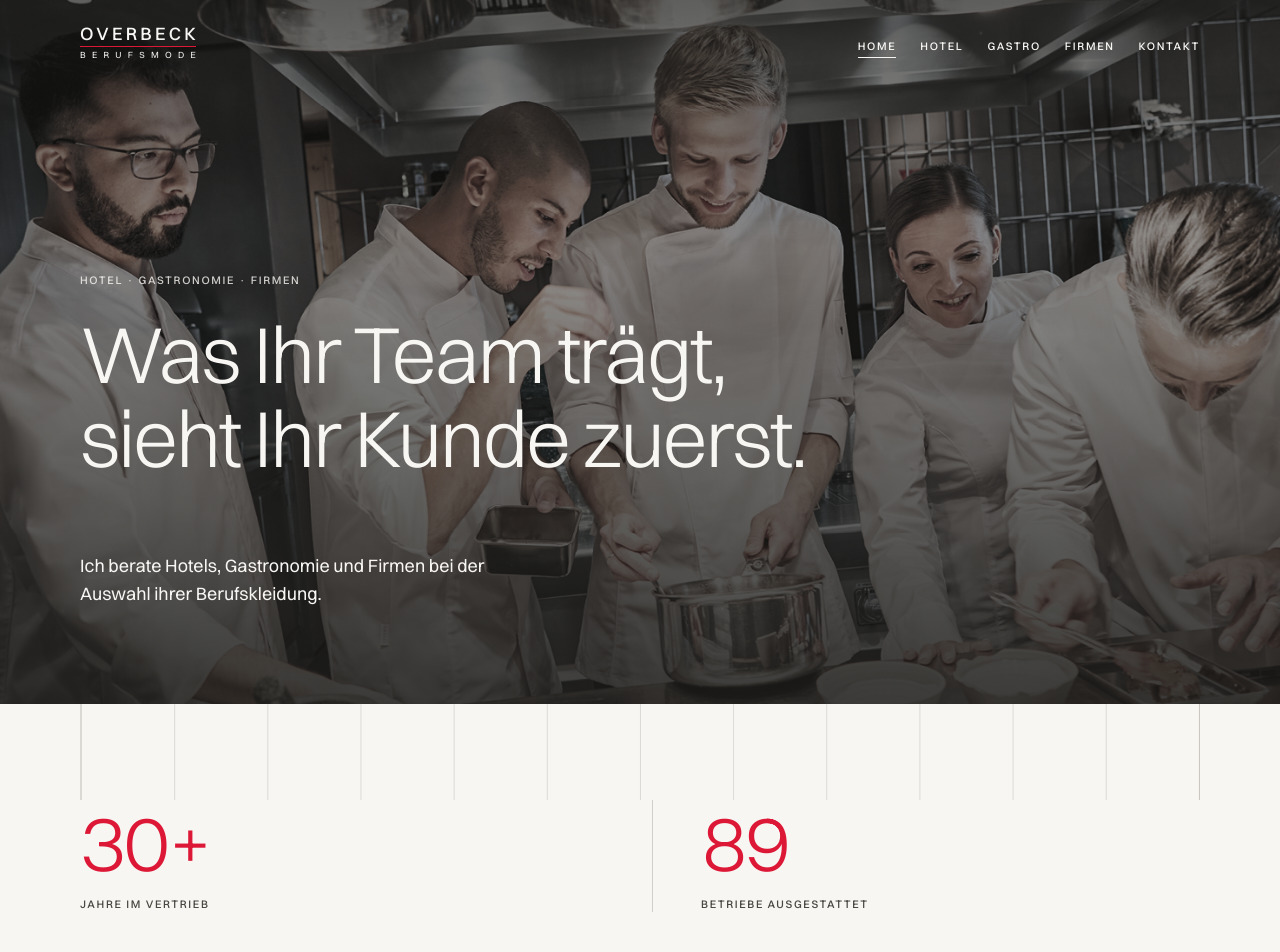
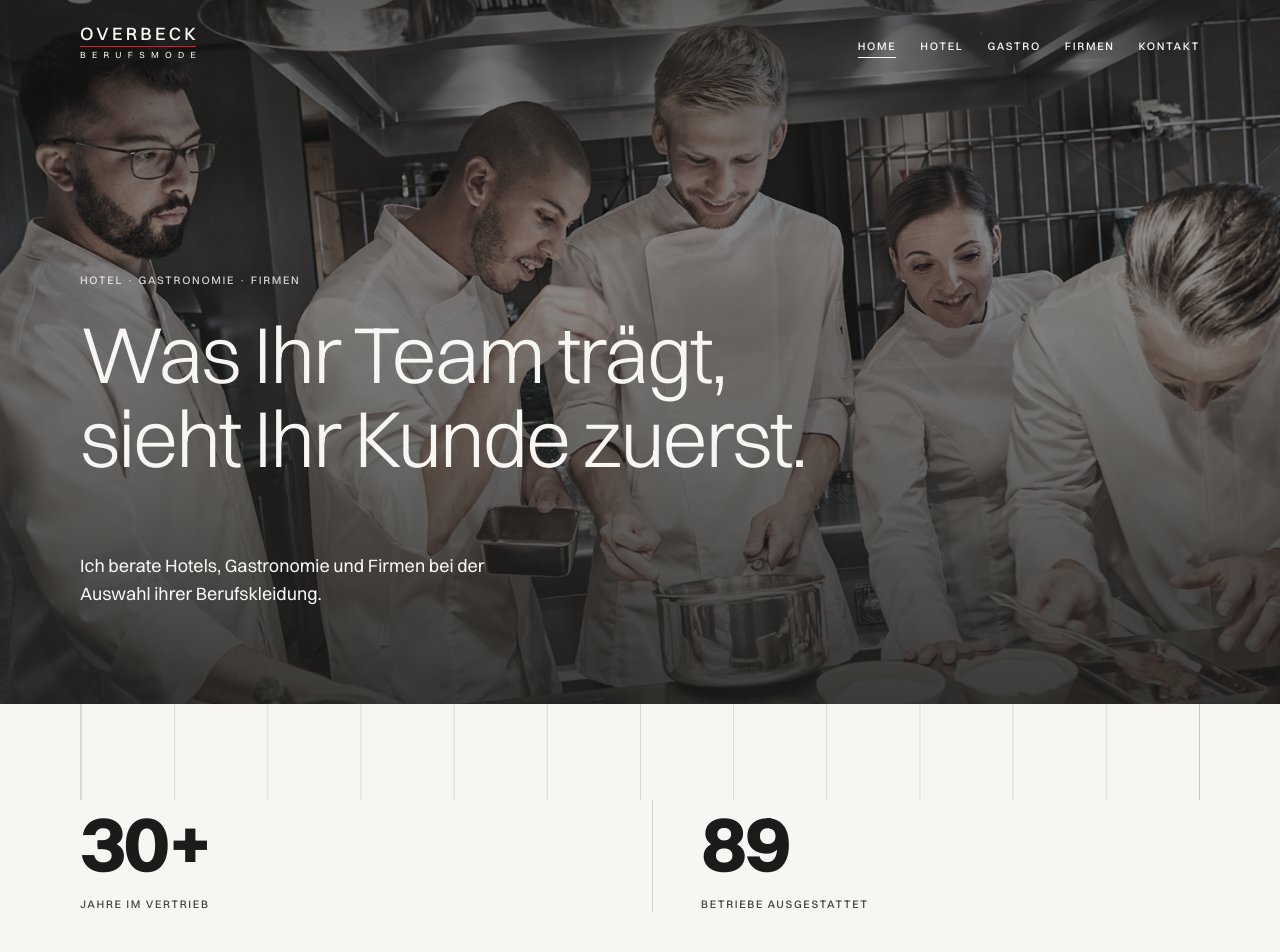
Before and after one commit to HoellerGroup1/Uwe-Overbeck, a Next.js app: page / in a window 1280 px wide. Shown: the top 952 px of the page. Built offline with nearby package versions, Linux system fonts and the light colour scheme.

Commit message:
landing: Credibility-Zahlen in tinte und Bold (E25)
Co-Authored-By: Claude Fable 5.1 <noreply@anthropic.com>
Claude-Session: https://claude.ai/code/session_01NhZ2uGLMUAGMXhL4V9nWuR

```diff
--- a/components/landing/credibility-strip.tsx
+++ b/components/landing/credibility-strip.tsx
@@ -11,6 +11,10 @@ import { credibility } from "@/content/landing";
  * verteilen.
  *
  * Die Zahlen zählen hoch, sobald der Strip ins Bild kommt.
+ *
+ * Seit 13.09. in tinte und Bold (E25) statt in signal und Light -- Marcels
+ * Entscheidung. Damit ist der Strip die einzige Stelle der Seite mit einem
+ * fetten Schnitt; STYLE.md, Abschnitt 4 hält das fest.
  */
 
 /** Hairline links steht bei jeder Spalte außer der ersten. */
@@ -36,7 +40,7 @@ export function CredibilityStrip() {
               <dt className="mt-stack-sm font-body text-label-caps uppercase text-on-surface-variant">
                 {eintrag.label}
               </dt>
-              <dd className="font-display text-signal text-display-lg-mobile md:text-display-lg">
+              <dd className="font-display font-bold text-on-surface text-display-lg-mobile md:text-display-lg">
                 <HochzaehlZahl wert={eintrag.wert} suffix={eintrag.suffix} />
               </dd>
             </div>
```
